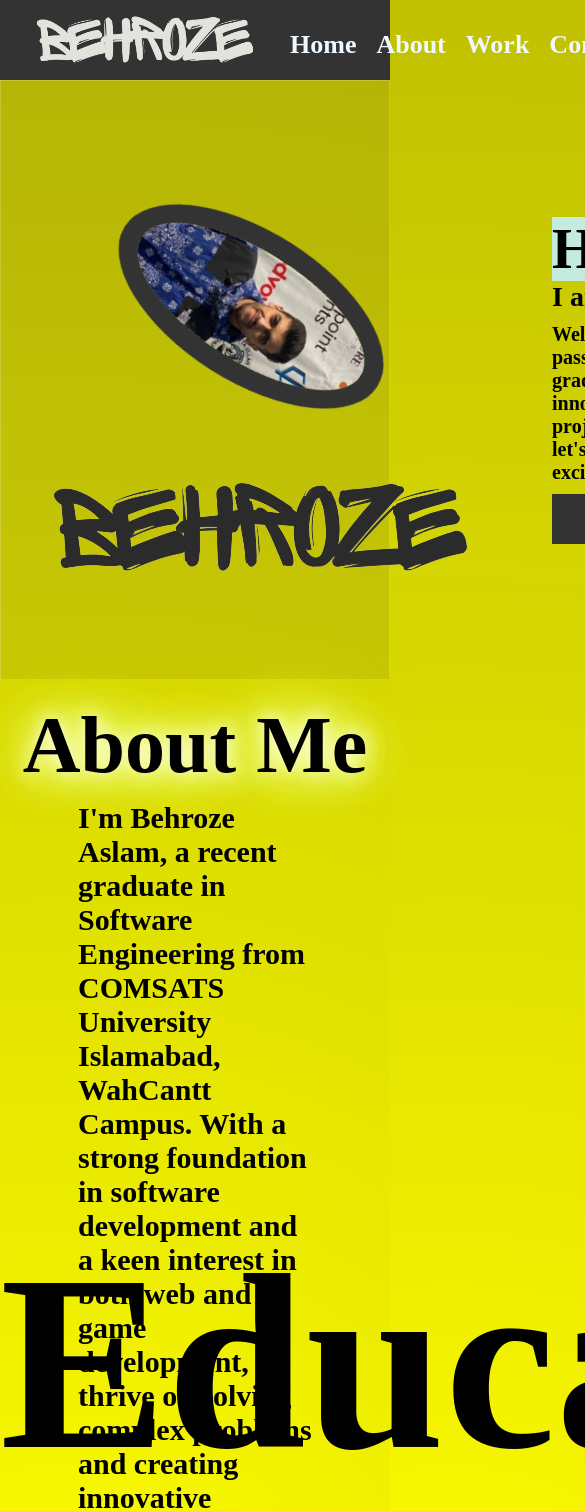
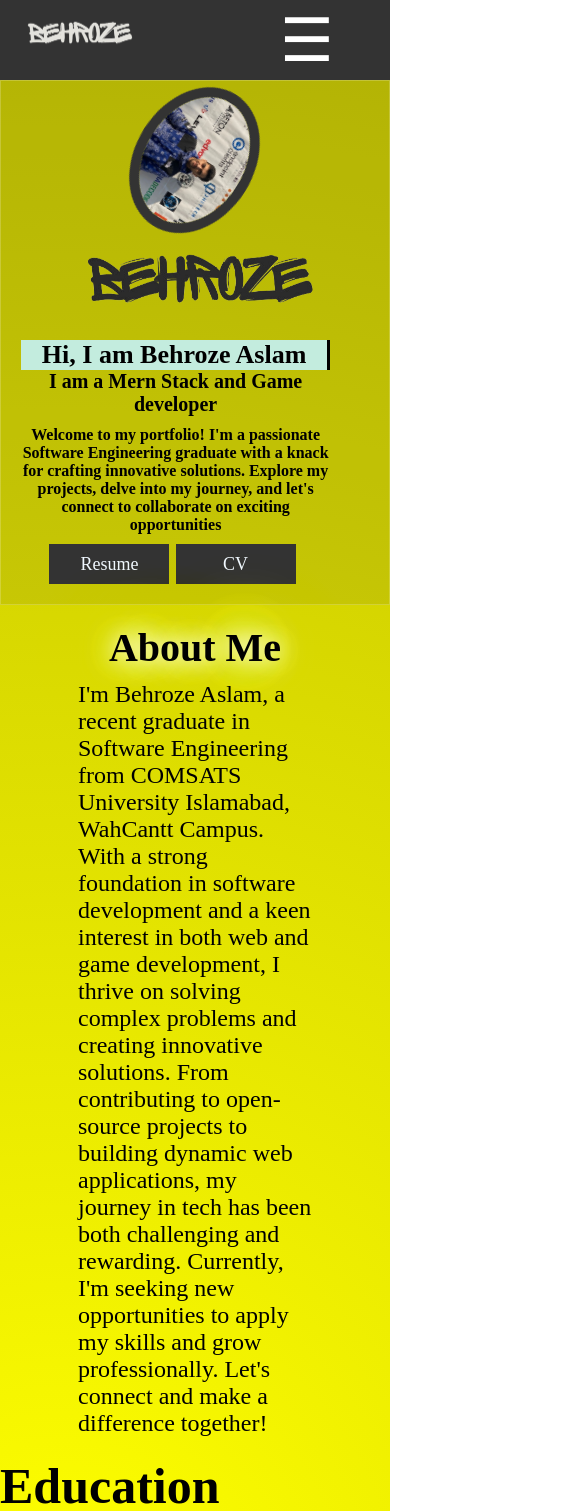
Before and after one commit to barchakuz/portfolio, a React (Vite) app: page / in a window 390 px wide. Shown: the top 1511 px of the page, 585 px wide, since content can reach past the window. Built offline with nearby package versions, Linux system fonts and the light colour scheme.

Commit message:
Responsive: Mobile Version added

```diff
--- a/src/components/about/about.css
+++ b/src/components/about/about.css
@@ -26,3 +26,27 @@
     margin-right: 20%;
     font-size: 30px;
 }
+@media (max-width: 768px) {
+  .left h1{
+    font-size: 40px;
+  }
+  .left p{
+    font-size: 24px;
+    text-align: left;
+    font-weight: lighter;
+  }
+
+}
+@media (max-width: 1024px){
+  .left h1{
+    font-size: 40px;
+  }
+  .left p{
+    font-size: 24px;
+    text-align: left;
+    font-weight: lighter;
+  }
+  .about-main{
+    height: 100%;
+  }
+}
--- a/src/components/contact/contact.css
+++ b/src/components/contact/contact.css
@@ -29,3 +29,24 @@
 .fb{
     color: rgb(33, 84, 239);
 }
+@media (max-width :786px) {
+    .contact{
+        height: 100%;
+    }
+    .contact h1{
+        color: aliceblue;
+        font-size: 50px;
+        text-align: center;
+        box-shadow: 0 0 10px rgba(255, 255, 255, 0.5),
+        0 0 20px rgba(255, 255, 255, 0.5),
+        0 0 30px rgba(255, 255, 255, 0.5),
+        0 0 40px rgba(255, 255, 255, 0.5);
+        transition: box-shadow 0.5s ease-in-out;
+    }
+    .contact h1:hover{
+        box-shadow: 0 0 20px rgba(255, 255, 255, 0.8),
+        0 0 30px rgba(255, 255, 255, 0.8),
+        0 0 40px rgba(255, 255, 255, 0.8),
+        0 0 50px rgba(255, 255, 255, 0.8);
+    }
+}
--- a/src/components/education/education.css
+++ b/src/components/education/education.css
@@ -31,3 +31,18 @@
     75% { transform: translate(-5px, 5px) rotate(-5deg); }
     100% { transform: translate(0, 0) rotate(0deg); }
 }
+@media (max-width : 768px) {
+    .edu-heading{
+        font-size: 50px;
+    }
+    .edu-main{
+        height: 100%;
+    }
+    .edu-list {
+        margin-left: 20%;
+        margin-right: 20%;
+    }
+    .edu-list li{
+        font-size: 20px;
+    }
+}
--- a/src/components/skills/skills.css
+++ b/src/components/skills/skills.css
@@ -68,3 +68,37 @@
 .game-icon-skills{
     color: aliceblue;
 }
+@media (max-width : 786px) {
+    .skills-main{
+        height: 100%;
+    }
+    .skills-heading{
+        font-size: 40px;
+        box-shadow: 0 0 10px rgba(255, 255, 255, 0.5),
+        0 0 20px rgba(255, 255, 255, 0.5),
+        0 0 30px rgba(255, 255, 255, 0.5),
+        0 0 40px rgba(255, 255, 255, 0.5);
+        transition: box-shadow 0.5s ease-in-out;
+    }
+    .skills-heading:hover{
+        box-shadow: 0 0 20px rgba(255, 255, 255, 0.8),
+        0 0 30px rgba(255, 255, 255, 0.8),
+        0 0 40px rgba(255, 255, 255, 0.8),
+        0 0 50px rgba(255, 255, 255, 0.8);
+    }
+    .project{
+        width: 400px;
+        margin-top: 10%;
+        margin-bottom: 10%;
+        background-color: rgba(51, 51, 51, 0.5); /* Semi-transparent background */
+        backdrop-filter: blur(10px); /* Frosted glass effect */
+        border: 1px solid rgba(255, 255, 255, 0.2);
+        transition: 0.7s;
+        border-radius: 2%;
+    }
+    .skills-img{
+        width: 200px;
+        height: 200px;
+    }
+
+}
--- a/src/containers/footer/footer.css
+++ b/src/containers/footer/footer.css
@@ -51,3 +51,13 @@ p,
 .footer-body p{
     color: antiquewhite;
 }
+@media (max-width: 786px) {
+    .logo-img{
+        width: 100px;
+        margin-bottom: 10%;
+
+    }
+    .footer-body-icon{
+        margin-top: 10%;
+    }
+}
--- a/src/containers/header/header.css
+++ b/src/containers/header/header.css
@@ -103,3 +103,92 @@
       width: 510px;
     }
   }
+  @media (max-width: 1024px) {
+    .header-body {
+      grid-template-columns: 1fr;
+      height: auto;
+    }
+
+
+    .header-body-info {
+      width: 90%;
+      padding: 20px;
+      text-align: center;
+    }
+
+    .header-body-info h1 {
+      font-size: 48px;
+      width: 100%;
+    }
+
+    .header-body-info h3 {
+      font-size: 24px;
+    }
+
+    .header-body-info p {
+      width: 100%;
+      font-size: 18px;
+    }
+
+    .header-body-info-box {
+      margin-left: 0;
+      width: 100%;
+    }
+
+    .header-body-info-box a {
+      font-size: 20px;
+      width: 130px;
+      height: 45px;
+      line-height: 45px;
+    }
+
+    .me {
+      width: 40%;
+      height: auto;
+      margin: 20px 0;
+    }
+
+    .logo {
+      width: 80%;
+    }
+  }
+
+  @media (max-width: 768px) {
+    .header-body-info h1 {
+      font-size: 26px;
+      animation: loadText 4s steps(20, end);
+    }
+    @keyframes loadText {
+      0% {
+        width: 0;
+      }
+      100% {
+        width: 80%;
+      }
+    }
+
+    .header-body-info h3 {
+      font-size: 20px;
+    }
+
+    .header-body-info p {
+      font-size: 16px;
+    }
+
+    .header-body-info-box a {
+      font-size: 18px;
+      width: 120px;
+      height: 40px;
+      line-height: 40px;
+    }
+
+    .me {
+      width: 40%;
+      border-radius: 50%;
+      border: 10px solid #333;
+    }
+    .logo{
+        width: 70%;
+    }
+
+  }
--- a/src/containers/navbar/Navbar.jsx
+++ b/src/containers/navbar/Navbar.jsx
@@ -1,4 +1,4 @@
-import React from 'react';
+import React, { useState } from 'react';
 import './navbar.css';
 import logo from '../../assets/Images/Logo-w.png';
 
@@ -20,11 +20,18 @@ const Menu = ({ scrollToSection }) => (
 );
 
 function Navbar() {
+  const [menuActive, setMenuActive] = useState(false);
+
+  const toggleMenu = () => {
+    setMenuActive(!menuActive);
+  };
+
   const scrollToSection = (event, id) => {
     event.preventDefault();
     const section = document.getElementById(id);
     if (section) {
       section.scrollIntoView({ behavior: 'smooth' });
+      setMenuActive(false); // Close the menu after selecting a section
     }
   };
 
@@ -32,9 +39,12 @@ function Navbar() {
     <>
       <div className='navbar-head'>
         <div>
-          <img src={logo} alt="Logo" className='logo-img'/>
+          <img src={logo} alt="Logo" className='logo-img' />
         </div>
-        <ul className='navbar-head-list'>
+        <div className='mobile-menu-icon' onClick={toggleMenu}>
+          &#9776; {/* This represents a hamburger icon */}
+        </div>
+        <ul className={`navbar-head-list ${menuActive ? 'active' : ''}`}>
           <Menu scrollToSection={scrollToSection} />
         </ul>
       </div>
--- a/src/containers/navbar/navbar.css
+++ b/src/containers/navbar/navbar.css
@@ -52,3 +52,33 @@
     color: yellow;
     transition: 0.1s;
   }
+
+@media (max-width: 768px) {
+  .navbar-head-list {
+    display: none;
+    flex-direction: column;
+    width: 100%;
+    background-color: #333;
+  }
+
+  .navbar-head-list.active {
+    display: flex;
+  }
+
+  .navbar-head-list a {
+    margin: 10px 0;
+    text-align: center;
+    width: 100%;
+    padding: 15px 0;
+  }
+
+  .mobile-menu-icon {
+    display: block;
+    font-size: 60px;
+    width: 90px;
+  }
+
+  .logo-img {
+    width: 120px;
+  }
+}
```
